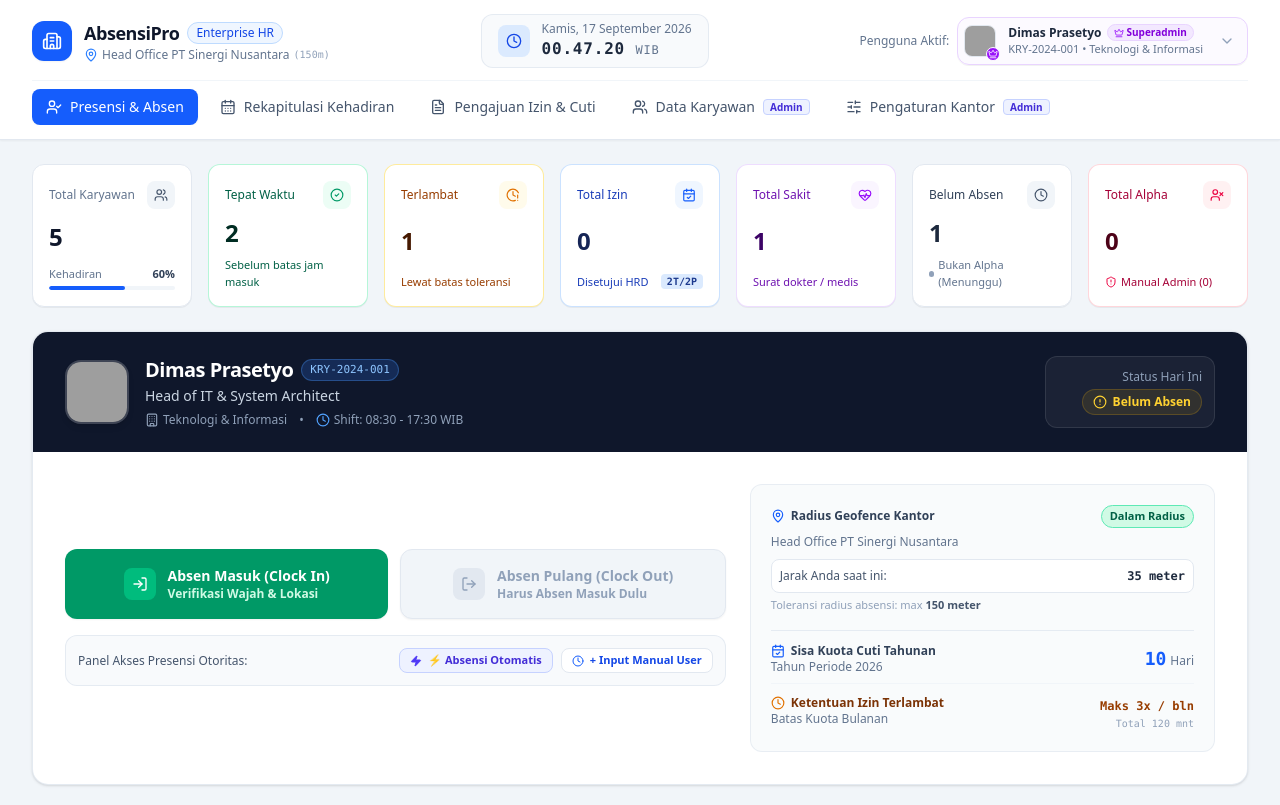
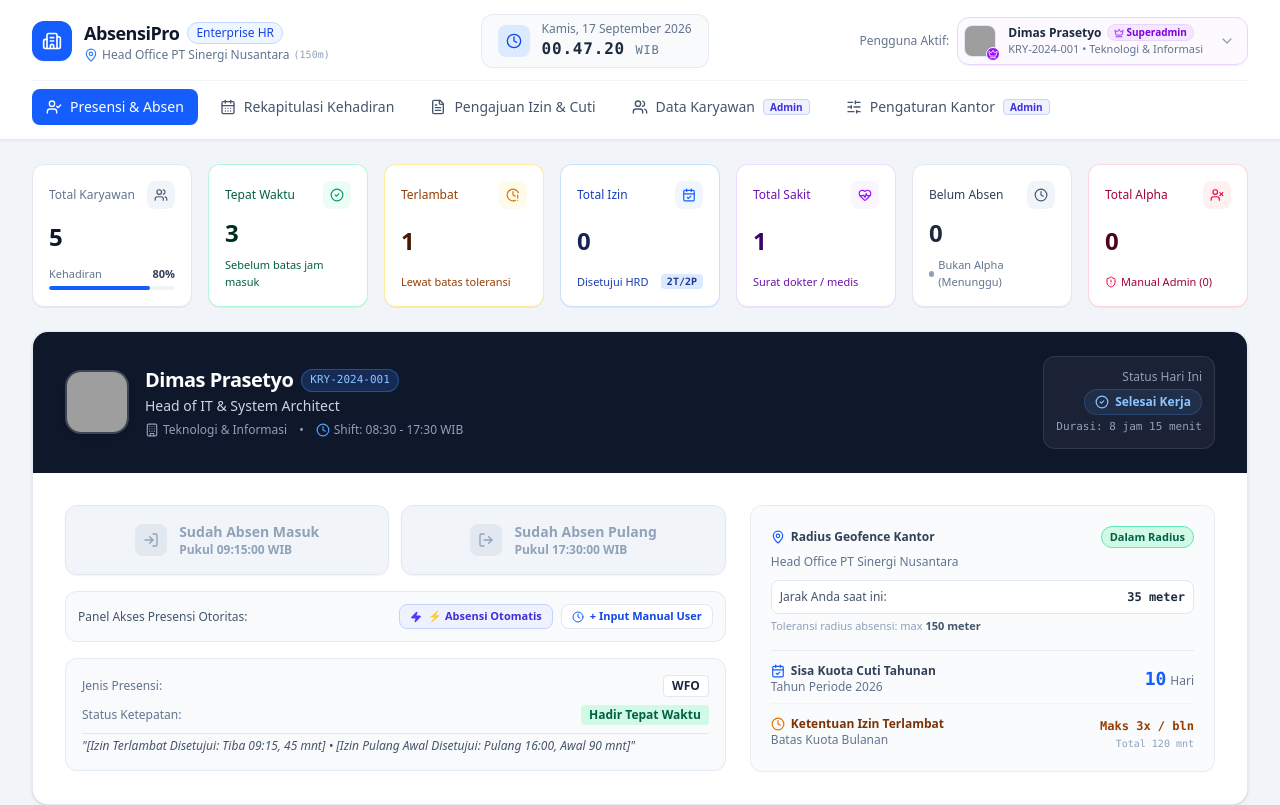
Before and after one commit to h4niv/Hh, a React (Vite) app: page / in a window 1280 px wide. Shown: the top 805 px of the page. Built offline with nearby package versions, Linux system fonts and the light colour scheme; grey boxes are pictures that could not be loaded.

Commit message:
feat: sync approved leave requests to attendance
Implement logic to automatically integrate approved leave, late arrival, and early departure requests into daily attendance records.

```diff
--- a/src/App.tsx
+++ b/src/App.tsx
@@ -239,6 +239,146 @@
     showToast('Permohonan cuti/izin berhasil dikirim dan menunggu persetujuan HRD.');
   };
 
+  // Helper to get dates in range
+  const getDatesInRange = (startStr: string, endStr: string): string[] => {
+    const dates: string[] = [];
+    const curr = new Date(startStr);
+    const end = new Date(endStr);
+    while (curr <= end && !isNaN(curr.getTime())) {
+      dates.push(curr.toISOString().slice(0, 10));
+      curr.setDate(curr.getDate() + 1);
+    }
+    if (dates.length === 0 && startStr) {
+      dates.push(startStr);
+    }
+    return dates;
+  };
+
+  // Sync all approved leave requests into attendance records on load / change
+  useEffect(() => {
+    setAttendanceRecords(prev => {
+      let updated = [...prev];
+      let hasChanges = false;
+
+      for (const req of leaveRequests) {
+        if (req.status !== 'Disetujui') continue;
+        const dates = getDatesInRange(req.startDate, req.endDate);
+
+        for (const d of dates) {
+          const existingIdx = updated.findIndex(r => r.employeeId === req.employeeId && r.date === d);
+
+          if (req.type === 'Izin Datang Terlambat' || req.type === 'Izin Pulang Awal') {
+            const noteText = req.type === 'Izin Datang Terlambat'
+              ? `[Izin Terlambat Disetujui: Tiba ${req.estimatedArrivalTime || '-'}, ${req.lateMinutes || 0} mnt]`
+              : `[Izin Pulang Awal Disetujui: Pulang ${req.estimatedDepartureTime || '-'}, Awal ${req.earlyDepartureMinutes || 0} mnt]`;
+
+            if (existingIdx >= 0) {
+              const rec = updated[existingIdx];
+              const needsLate = req.type === 'Izin Datang Terlambat' && !rec.hasLatePermit;
+              const needsEarly = req.type === 'Izin Pulang Awal' && !rec.hasEarlyPermit;
+              const needsNote = !rec.notes || !rec.notes.includes(noteText);
+
+              if (needsLate || needsEarly || needsNote) {
+                hasChanges = true;
+                updated[existingIdx] = {
+                  ...rec,
+                  hasLatePermit: req.type === 'Izin Datang Terlambat' ? true : rec.hasLatePermit,
+                  hasEarlyPermit: req.type === 'Izin Pulang Awal' ? true : rec.hasEarlyPermit,
+                  lateMinutes: req.type === 'Izin Datang Terlambat' ? (rec.lateMinutes || req.lateMinutes) : rec.lateMinutes,
+                  earlyMinutes: req.type === 'Izin Pulang Awal' ? (rec.earlyMinutes || req.earlyDepartureMinutes) : rec.earlyMinutes,
+                  notes: rec.notes ? (rec.notes.includes(noteText) ? rec.notes : `${rec.notes} • ${noteText}`) : noteText,
+                };
+              }
+            } else {
+              hasChanges = true;
+              updated.unshift({
+                id: `att-permit-${req.id}-${d}`,
+                employeeId: req.employeeId,
+                employeeName: req.employeeName,
+                employeeNik: req.employeeNik,
+                department: req.department,
+                date: d,
+                type: 'WFO',
+                checkInTime: req.type === 'Izin Datang Terlambat' ? (req.estimatedArrivalTime ? `${req.estimatedArrivalTime}:00` : '09:30:00') : '08:30:00',
+                checkOutTime: '17:30:00',
+                status: 'Hadir Tepat Waktu',
+                hasLatePermit: req.type === 'Izin Datang Terlambat',
+                hasEarlyPermit: req.type === 'Izin Pulang Awal',
+                lateMinutes: req.type === 'Izin Datang Terlambat' ? (req.lateMinutes || 0) : 0,
+                earlyMinutes: req.type === 'Izin Pulang Awal' ? (req.earlyDepartureMinutes || 0) : 0,
+                notes: noteText,
+              });
+            }
+          } else if (req.type === 'Izin Dinas Luar') {
+            const dinasNote = `[Tugas Dinas Luar Disetujui] ${req.reason}`;
+            if (existingIdx >= 0) {
+              const rec = updated[existingIdx];
+              if (rec.type !== 'Dinas Luar' || !rec.notes || !rec.notes.includes(dinasNote)) {
+                hasChanges = true;
+                updated[existingIdx] = {
+                  ...rec,
+                  type: 'Dinas Luar',
+                  status: 'Hadir Tepat Waktu',
+                  notes: rec.notes ? (rec.notes.includes(dinasNote) ? rec.notes : `${rec.notes} • ${dinasNote}`) : dinasNote,
+                };
+              }
+            } else {
+              hasChanges = true;
+              updated.unshift({
+                id: `att-dinas-${req.id}-${d}`,
+                employeeId: req.employeeId,
+                employeeName: req.employeeName,
+                employeeNik: req.employeeNik,
+                department: req.department,
+                date: d,
+                type: 'Dinas Luar',
+                checkInTime: '08:30:00',
+                checkOutTime: '17:30:00',
+                status: 'Hadir Tepat Waktu',
+                notes: dinasNote,
+                isManualEntry: true,
+              });
+            }
+          } else {
+            const attendanceStatus: AttendanceStatus = req.type === 'Sakit' ? 'Sakit' : 'Izin';
+            const leaveNote = `Pengajuan ${req.type} Disetujui: ${req.reason}`;
+
+            if (existingIdx >= 0) {
+              const rec = updated[existingIdx];
+              if (rec.status !== attendanceStatus || !rec.notes || !rec.notes.includes(leaveNote)) {
+                hasChanges = true;
+                updated[existingIdx] = {
+                  ...rec,
+                  status: attendanceStatus,
+                  checkInTime: null,
+                  checkOutTime: null,
+                  notes: rec.notes ? (rec.notes.includes(leaveNote) ? rec.notes : `${rec.notes} • ${leaveNote}`) : leaveNote,
+                };
+              }
+            } else {
+              hasChanges = true;
+              updated.unshift({
+                id: `att-leave-${req.id}-${d}`,
+                employeeId: req.employeeId,
+                employeeName: req.employeeName,
+                employeeNik: req.employeeNik,
+                department: req.department,
+                date: d,
+                type: 'WFH',
+                checkInTime: null,
+                checkOutTime: null,
+                status: attendanceStatus,
+                notes: leaveNote,
+              });
+            }
+          }
+        }
+      }
+
+      return hasChanges ? updated : prev;
+    });
+  }, [leaveRequests]);
+
   // Handle Leave Status Update (Approve / Reject)
   const handleUpdateLeaveStatus = (requestId: string, newStatus: 'Disetujui' | 'Ditolak') => {
     const targetReq = leaveRequests.find((r) => r.id === requestId);
@@ -272,80 +412,7 @@
       })
     );
 
-    // If approved for today, and it's a full-day leave (Cuti, Sakit, Izin Pribadi), record as Izin/Sakit attendance
-    if (newStatus === 'Disetujui' && targetReq.startDate <= todayStr && targetReq.endDate >= todayStr) {
-      if (targetReq.type === 'Izin Datang Terlambat' || targetReq.type === 'Izin Pulang Awal') {
-        // For partial-day permits (late arrival or early departure), append note to attendance record
-        setAttendanceRecords((prev) =>
-          prev.map((rec) => {
-            if (rec.employeeId === targetReq.employeeId && rec.date === targetReq.startDate) {
-              const noteText = targetReq.type === 'Izin Datang Terlambat'
-                ? `[Izin Terlambat Disetujui: Tiba ${targetReq.estimatedArrivalTime || '-'}, ${targetReq.lateMinutes || 0} mnt]`
-                : `[Izin Pulang Awal Disetujui: Pulang ${targetReq.estimatedDepartureTime || '-'}, Awal ${targetReq.earlyDepartureMinutes || 0} mnt]`;
-              return {
-                ...rec,
-                hasLatePermit: targetReq.type === 'Izin Datang Terlambat' ? true : rec.hasLatePermit,
-                hasEarlyPermit: targetReq.type === 'Izin Pulang Awal' ? true : rec.hasEarlyPermit,
-                lateMinutes: targetReq.type === 'Izin Datang Terlambat' ? (rec.lateMinutes || targetReq.lateMinutes) : rec.lateMinutes,
-                earlyMinutes: targetReq.type === 'Izin Pulang Awal' ? (rec.earlyMinutes || targetReq.earlyDepartureMinutes) : rec.earlyMinutes,
-                notes: rec.notes ? `${rec.notes} • ${noteText}` : noteText,
-              };
-            }
-            return rec;
-          })
-        );
-      } else if (targetReq.type === 'Izin Dinas Luar') {
-        const dinasAttendance: AttendanceRecord = {
-          id: `att-dinas-${Date.now()}`,
-          employeeId: targetReq.employeeId,
-          employeeName: targetReq.employeeName,
-          employeeNik: targetReq.employeeNik,
-          department: targetReq.department,
-          date: todayStr,
-          type: 'Dinas Luar',
-          checkInTime: '08:30:00',
-          checkOutTime: '17:30:00',
-          status: 'Hadir Tepat Waktu',
-          location: {
-            latitude: -6.2088,
-            longitude: 106.8456,
-            accuracy: 10,
-            address: `Dinas Luar: ${targetReq.reason}`,
-            distanceToOfficeMeters: 0,
-            isWithinRadius: true,
-          },
-          notes: `[Tugas Dinas Luar Disetujui] ${targetReq.reason}`,
-          isManualEntry: true,
-          recordedBy: currentEmployee ? `${currentEmployee.name} (${currentEmployee.systemRole})` : 'HRD',
-        };
-
-        setAttendanceRecords((prev) => [
-          dinasAttendance,
-          ...prev.filter(r => !(r.employeeId === targetReq.employeeId && r.date === todayStr))
-        ]);
-      } else {
-        const attendanceStatus: AttendanceStatus = targetReq.type === 'Sakit' ? 'Sakit' : 'Izin';
-        const leaveAttendance: AttendanceRecord = {
-          id: `att-leave-${Date.now()}`,
-          employeeId: targetReq.employeeId,
-          employeeName: targetReq.employeeName,
-          employeeNik: targetReq.employeeNik,
-          department: targetReq.department,
-          date: todayStr,
-          type: 'WFH',
-          checkInTime: null,
-          checkOutTime: null,
-          status: attendanceStatus,
-          notes: `Pengajuan ${targetReq.type}: ${targetReq.reason}`,
-        };
-
-        setAttendanceRecords((prev) => [
-          leaveAttendance,
-          ...prev.filter(r => !(r.employeeId === targetReq.employeeId && r.date === todayStr))
-        ]);
-      }
-    }
-
+    // If approved, sync across date range (handled automatically by useEffect on leaveRequests, but we can also ensure immediate update)
     showToast(`Pengajuan ${targetReq.employeeName} telah ${newStatus.toLowerCase()}!`, newStatus === 'Disetujui' ? 'success' : 'info');
   };
 
```
